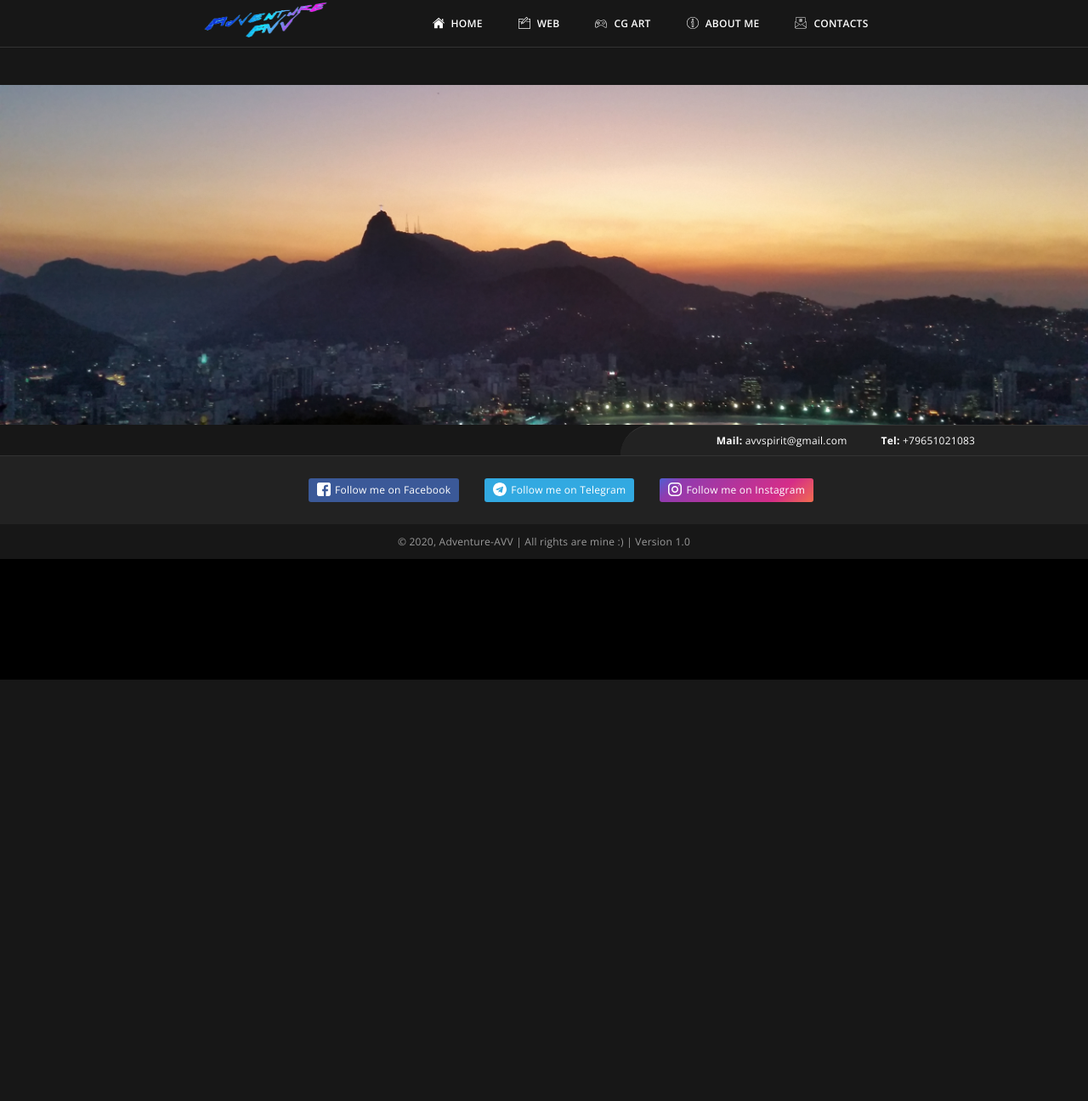
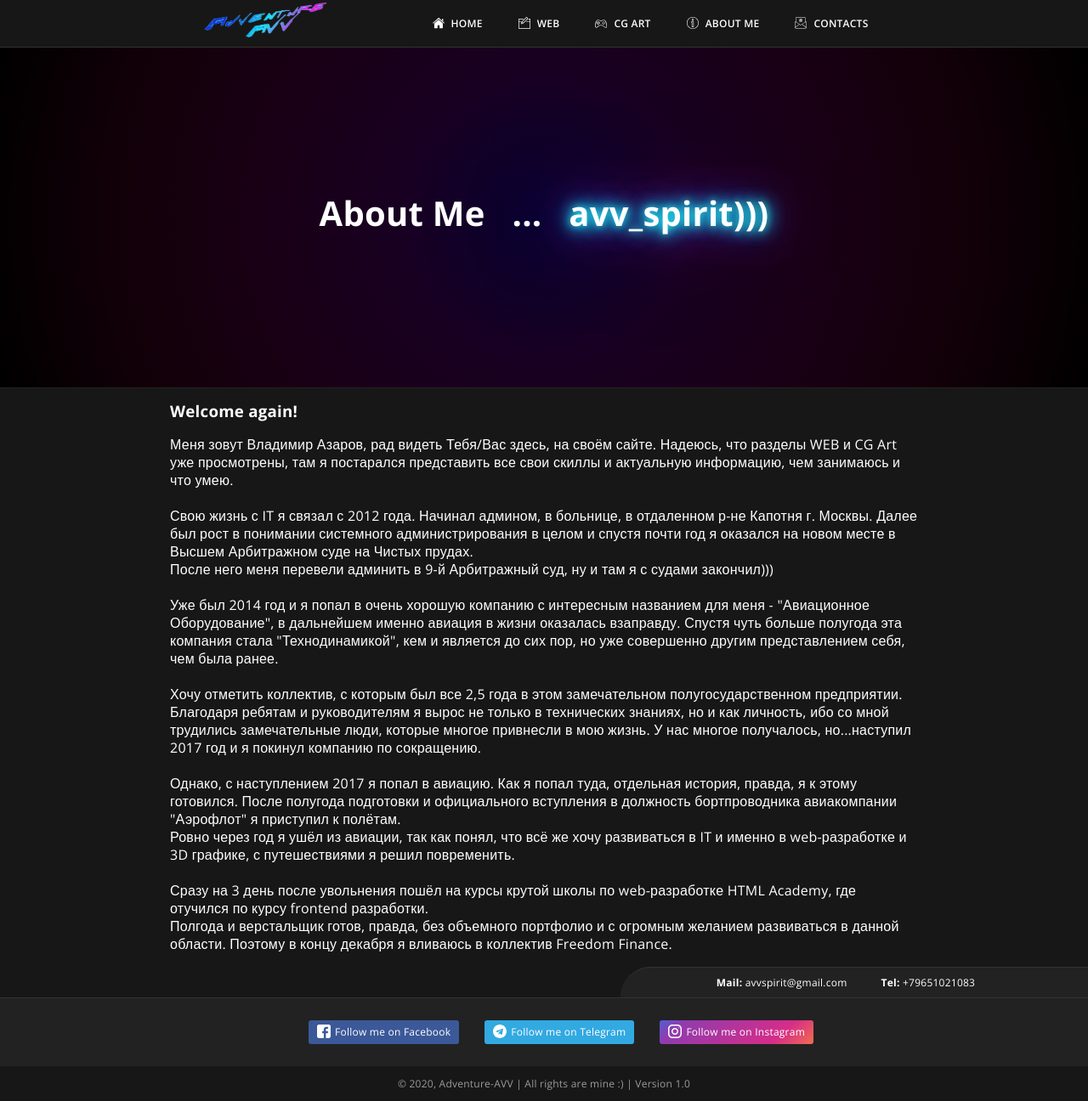
Before and after one commit to avv-spirit/adventure-avv, a PHP site: page /about.html in a window 1280 px wide. Shown: the whole page at 85% size. Before the commit the page ends 800 px from the top, so only its background shows below. Run offline with PHP 8.4, Linux system fonts and the light colour scheme; style sheets or scripts are compiled from the project's sources.

Commit message:
About in progress

```diff
--- a/source/about.html
+++ b/source/about.html
@@ -33,9 +33,29 @@
         </nav>
       </header>
       <main class="page-main">
+        <section class="about-background">
+          <div class="about-background__pic"></div>
+        </section>
         <section class="about-me">
-          <div class="about-me__background">
-            <!--<img src="img/about-bacground.jpg" alt="Задний фон Обо мне" class="about-me__backpic">-->
+          <h2 class="about-me__welcome">About Me&nbsp;&nbsp;&nbsp;...&nbsp;&nbsp;&nbsp;<span>avv_spirit)))</span></h2>
+          <div class="about-me__description">
+            <h3>Welcome again!</h3>
+            <p>Меня зовут Владимир Азаров, рад видеть Тебя/Вас здесь, на своём сайте. Надеюсь, что разделы WEB и CG Art уже просмотрены, там я постарался представить все свои скиллы и актуальную информацию, чем занимаюсь и что умею.<br>
+              <br>
+              Свою жизнь с IT я связал с 2012 года. Начинал админом, в больнице, в отдаленном р-не Капотня г. Москвы. Далее был рост в понимании системного администрирования в целом и спустя почти год я оказался на новом месте в Высшем Арбитражном суде на Чистых прудах.<br>
+              После него меня перевели админить в 9-й Арбитражный суд, ну и там я с судами закончил)))<br>
+              <br>
+              Уже был 2014 год и я попал в очень хорошую компанию с интересным названием для меня - "Авиационное Оборудование", в дальнейшем именно авиация в жизни оказалась взаправду. Спустя чуть больше полугода эта компания стала "Технодинамикой", кем и является до сих пор, но уже совершенно другим представлением себя, чем была ранее.<br>
+              <br>
+              Хочу отметить коллектив, с которым был все 2,5 года в этом замечательном полугосударственном предприятии. Благодаря ребятам и руководителям я вырос не только в технических знаниях, но и как личность, ибо со мной трудились замечательные люди, которые многое привнесли в мою жизнь. У нас многое получалось, но...наступил 2017 год и я покинул компанию по сокращению.<br>
+              <br>
+              Однако, с наступлением 2017 я попал в авиацию. Как я попал туда, отдельная история, правда, я к этому готовился. После полугода подготовки и официального вступления в должность бортпроводника авиакомпании "Аэрофлот" я приступил к полётам.<br>
+              Ровно через год я ушёл из авиации, так как понял, что всё же хочу развиваться в IT и именно в web-разработке и 3D графике, с путешествиями я решил повременить.<br>
+              <br>
+              Сразу на 3 день после увольнения пошёл на курсы крутой школы по web-разработке HTML Academy, где отучился по курсу frontend разработки.<br>
+              Полгода и верстальщик готов, правда, без объемного портфолио и с огромным желанием развиваться в данной области. Поэтому в концу декабря я вливаюсь в коллектив Freedom Finance.<br>
+
+            </p>
           </div>
         </section>
       </main>
@@ -44,7 +64,7 @@
           <!--<a class="page-footer" href="#"></a>-->
           <div class="page-footer__search">
             <p class="page-footer__mail-tel"><strong>Mail:</strong> avvspirit@gmail.com</p>
-            <p class="page-footer__mail-tel"><strong>Tel:</strong> +79651021083</p>
+            <a href="Tel:+79651021083" class="page-footer__mail-tel"><strong>Tel:</strong> +79651021083</a>
             <!--<button class="page-footer__call-button">Связаться со мной</button>-->
           </div>
           <div class="page-footer__social-wrapper">
--- a/source/cgart.html
+++ b/source/cgart.html
@@ -61,12 +61,13 @@
             </div>
             <div class="cg-gallery__item">
               <p>Wind girl</p>
-              <p>В феврале-марте 2020 года я впервые взялся за програму ZBrush, спустя несколько недель освоился с ней и уже анатомически стал скульптить первые бюсты людей, все более узнавая многие тонкости. Данная работа была самой первой и качественной, полный скульпт с перерывами за два месяца, только hi-poly, без ретопологии. </p>
+              <p>В феврале-марте 2020 года я впервые взялся за програму ZBrush, спустя несколько недель освоился с ней и уже анатомически стал скульптить первые бюсты людей, все более узнавая многие тонкости. Данная работа была самой первой и качественной, полный скульпт с перерывами за два месяца, только hi-poly, без ретопологии. Сейчас в разработке находятся ещё несколько работ, в ближайшее время выложу их на сайт.</p>
               <div class="cg-gallery__wrapper">
                 <a data-fancybox="gallery" href="img/1_art.jpg" data-caption="Wind Girl"><img src="img/1_art.jpg" alt="Wind girl" width="400"></a>
                 <a data-fancybox="gallery" href="img/2_art.jpg" data-caption="Wind Girl"><img src="img/2_art.jpg" alt="Wind girl" width="400"></a>
                 <a data-fancybox="gallery" href="img/3_art.jpg" data-caption="Wind Girl"><img src="img/3_art.jpg" alt="Wind girl" width="400"></a>
               </div>
+              <p>Работы расположенные ниже я комментировать не буду, так как они сами за себя говорят. Более подробно я буду описывать их и сам процесс разработки моделей в моём профиле на Artstation<a href="https://www.artstation.com/avv_spirit" class="cg-avatar__artstation">www.artstation.com/avv_spirit</a></p>
             </div>
           </div>
         </section>
@@ -75,7 +76,7 @@
         <div class="page-footer__wrapper">
           <div class="page-footer__search">
             <p class="page-footer__mail-tel"><strong>Mail:</strong> avvspirit@gmail.com</p>
-            <a href="Tel: +79651021083" class="page-footer__mail-tel"><strong>Tel:</strong> +79651021083</a>
+            <a href="Tel:+79651021083" class="page-footer__mail-tel"><strong>Tel:</strong> +79651021083</a>
             <!--<button class="page-footer__call-button">Связаться со мной</button>-->
           </div>
           <div class="page-footer__social-wrapper">
--- a/source/contacts.html
+++ b/source/contacts.html
@@ -38,7 +38,7 @@
       <!--<a class="page-footer" href="#"></a>-->
       <div class="page-footer__search">
         <p class="page-footer__mail-tel"><strong>Mail:</strong> avvspirit@gmail.com</p>
-        <p class="page-footer__mail-tel"><strong>Tel:</strong> +79651021083</p>
+        <a href="Tel:+79651021083" class="page-footer__mail-tel"><strong>Tel:</strong> +79651021083</a>
         <!--<button class="page-footer__call-button">Связаться со мной</button>-->
       </div>
       <div class="page-footer__social-wrapper">
--- a/source/index.html
+++ b/source/index.html
@@ -94,7 +94,7 @@
         <div class="page-footer__wrapper">
           <div class="page-footer__search">
             <p class="page-footer__mail-tel"><strong>Mail:</strong> avvspirit@gmail.com</p>
-            <a href="Tel: +79651021083" class="page-footer__mail-tel"><strong>Tel:</strong> +79651021083</a>
+            <a href="Tel:+79651021083" class="page-footer__mail-tel"><strong>Tel:</strong> +79651021083</a>
             <!--<button class="page-footer__call-button">Связаться со мной</button>-->
           </div>
           <div class="page-footer__social-wrapper">
--- /dev/null
+++ b/source/sass/blocks/about-background.scss
@@ -0,0 +1,32 @@
+.about-background {
+  display: flex;
+  flex-direction: column;
+  width: auto;
+  color: $white;
+  margin-top: 56px;
+}
+
+.about-background__pic {
+  position: relative;
+  width: auto;
+  min-height: 400px;
+  //background-image: url("../img/about-background.jpg");
+  //background-image: linear-gradient(to right, #000000, #16000a, #200016, #250022, #270131);
+  //background-image: linear-gradient(to right, #000000, #120008, #190015, #180022, #080131);  background-repeat: no-repeat;
+  background-image: radial-gradient(circle, #080131, #180022, #190015, #120008, #000000);
+  background-size: cover;
+  background-position: 70% 38%;
+  margin: 0;
+  padding: 0;
+  border-bottom: 1px solid $gray-black;
+}
+
+/*.about-background__pic::before {
+  position: absolute;
+  content: "";
+  bottom: 0;
+  left: 0;
+  width: 100%;
+  min-height: 100%;
+  background-image: linear-gradient(-90deg, rgba(23, 23, 23, 0.1) 0, rgba(23, 23, 23, 0.1) 50%, rgba(23, 23, 23, 0.2) 100%), linear-gradient(180deg, rgba(23, 23, 23, 0) 40%, #171717 100%);
+}*/
--- a/source/sass/blocks/about-me.scss
+++ b/source/sass/blocks/about-me.scss
@@ -1,24 +1,75 @@
 .about-me {
-  width: auto;
+  display: flex;
+  flex-direction: column;
+  align-items: center;
   color: $white;
-  margin-top: 100px;
+  padding: 0 200px;
+  margin-top: -250px;
+  z-index: 1;
 }
 
-.about-me__wrapper {
-  display: flex;
-  justify-content: center;
-  flex-direction: column;
-  align-items: center;
+.about-me__welcome {
+  font-size: 40px;
 }
 
-.about-me__background {
-  position: relative;
-  width: auto;
-  min-height: 400px;
-  background-image: url("../img/about-background.jpg");
-  background-repeat: no-repeat;
-  background-size: cover;
-  background-position: 70% 38%;
-  margin: 0;
-  padding: 0;
+.about-me span {
+  //background-image: linear-gradient(to right top, #39ffff, #00e9ff, #00d0ff, #00b5ff, #0098ff, #2a8aff, #5478ff, #7a61ff, #9d5bff, #bd53ff, #dc46ff, #fa33ff);
+  text-shadow:
+    0 0 10px rgba(57, 255, 255, 0.8),
+    0 0 20px rgba(0, 233, 255, 0.8),
+    0 0 22px rgba(0, 208, 255, 0.8),
+    0 0 40px rgba(0, 181, 255, 0.8),
+    0 0 60px rgba(219, 66, 217, 0.8),
+    0 0 80px rgba(219, 66, 217, 0.8),
+    0 0 100px rgba(219, 66, 217, 0.5),
+    0 0 140px rgba(219, 66, 217, 0.5),
+    0 0 200px rgba(219, 66, 217, 0.5);
+  animation: neon 4s infinite;
+  animation-timing-function: linear;
 }
+
+@keyframes neon {
+  0% {
+    opacity: 1;
+  }
+
+  45% {
+    opacity: 1;
+  }
+
+  50% {
+    opacity: 0;
+  }
+
+  55% {
+    opacity: 1;
+  }
+
+  60% {
+    opacity: 0;
+  }
+
+  63% {
+    opacity: 1;
+  }
+
+  93% {
+    opacity: 1;
+  }
+
+  95% {
+    opacity: 0;
+  }
+
+  97% {
+    opacity: 1;
+  }
+
+  100% {
+    opacity: 1;
+  }
+}
+
+.about-me__description {
+  margin-top: 160px;
+}
--- a/source/sass/blocks/cg-avatar.scss
+++ b/source/sass/blocks/cg-avatar.scss
@@ -1,6 +1,6 @@
 .cg-avatar {
   width: auto;
-  margin-top: 130px;
+  margin-top: 56px;
 }
 
 .cg-avatar__about {
@@ -19,8 +19,9 @@
   justify-content: center;
   align-items: center;
   width: 100%;
+  padding-top: 60px;
   color: $white;
-
+  background-image: radial-gradient(circle, #080131, #180022, #190015, #120008, #000000);
   box-sizing: border-box;
   border-bottom: 1px solid $gray-black;
 }
--- a/source/sass/style.scss
+++ b/source/sass/style.scss
@@ -11,4 +11,5 @@
 @import "blocks/cg_art";
 @import "blocks/cg-avatar";
 @import "blocks/cg-gallery";
+@import "blocks/about-background";
 @import "blocks/about-me";
--- a/source/web.html
+++ b/source/web.html
@@ -38,7 +38,7 @@
       <!--<a class="page-footer" href="#"></a>-->
       <div class="page-footer__search">
         <p class="page-footer__mail-tel"><strong>Mail:</strong> avvspirit@gmail.com</p>
-        <p class="page-footer__mail-tel"><strong>Tel:</strong> +79651021083</p>
+        <a href="Tel:+79651021083" class="page-footer__mail-tel"><strong>Tel:</strong> +79651021083</a>
         <!--<button class="page-footer__call-button">Связаться со мной</button>-->
       </div>
       <div class="page-footer__social-wrapper">
```
